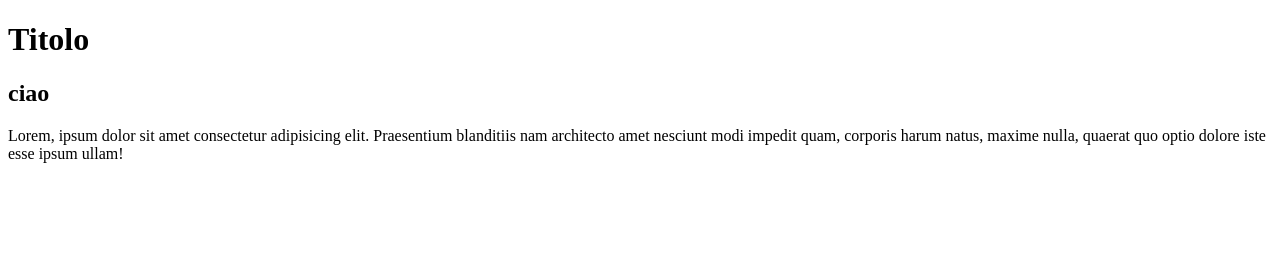
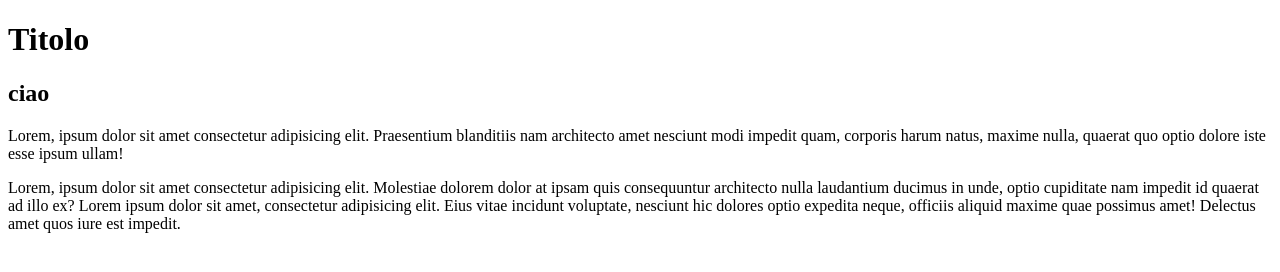
Before and after one commit to Sciarrox/selfwork-github, a plain HTML site: page index.html in a window 1280 px wide. Drawn offline with Linux system fonts and the light colour scheme.

Commit message:
inserita sezione con articoli

```diff
--- a/index.html
+++ b/index.html
@@ -12,5 +12,11 @@
         <p>Lorem, ipsum dolor sit amet consectetur adipisicing elit. Praesentium blanditiis nam architecto amet nesciunt modi impedit quam, corporis harum natus, maxime nulla, quaerat quo optio dolore iste esse ipsum ullam!</p>
     </header>
 
+    <section>
+        <article>
+            Lorem, ipsum dolor sit amet consectetur adipisicing elit. Molestiae dolorem dolor at ipsam quis consequuntur architecto nulla laudantium ducimus in unde, optio cupiditate nam impedit id quaerat ad illo ex? Lorem ipsum dolor sit amet, consectetur adipisicing elit. Eius vitae incidunt voluptate, nesciunt hic dolores optio expedita neque, officiis aliquid maxime quae possimus amet! Delectus amet quos iure est impedit.
+        </article>
+    </section>
+
 </body>
 </html>
```
